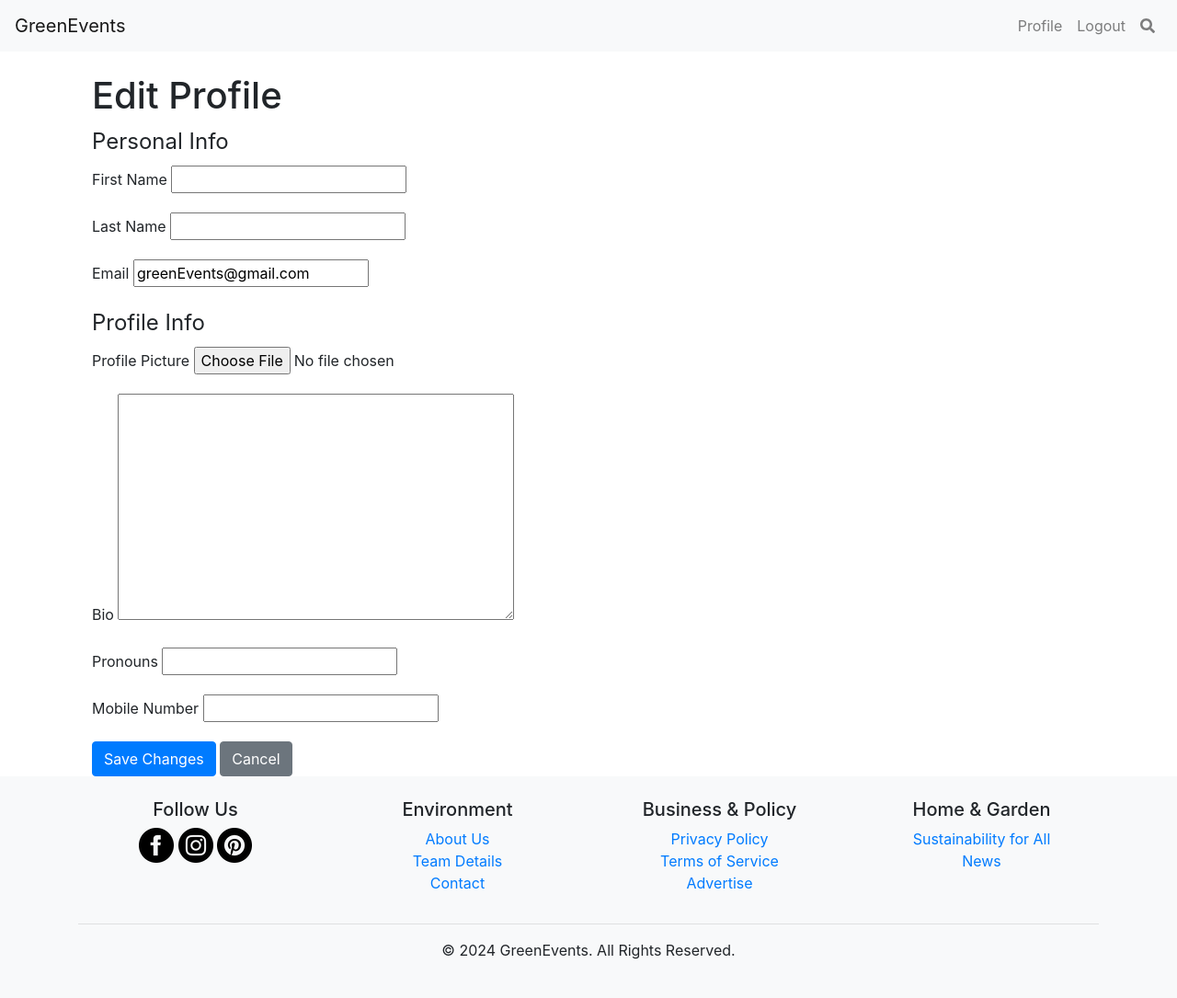
After one commit to SanjayKumarM84/COMP-8347_Green-Events, a Django app: page /profile/edit/ in a window 1280 px wide. The commit adds this page. Shown: the whole page at 92% size. Run offline with Django 5.2, Linux system fonts and the light colour scheme; a user stored in the database is signed in; data comes from the database, SQL or seed files in the repository; some libraries are stand-ins or nearby versions.

Commit message:
Added code changes for edit_profile.html and updated other code for making profile editing

```diff
--- a/djangoProject/myApp/models.py
+++ b/djangoProject/myApp/models.py
@@ -6,8 +6,8 @@ from django.contrib.auth.models import User
 class Profile(models.Model):
     user = models.OneToOneField(User, on_delete=models.CASCADE)
     profile_picture = models.ImageField(upload_to='profile_pictures/', blank=True, null=True)
-    bio = models.TextField(blank=True, null=True)
-    pronouns = models.CharField(max_length=100, blank=True, null=True)  # Add this line
+    bio = models.TextField(max_length=500, blank=True, null=True)
+    pronouns = models.CharField(max_length=100, blank=True, null=True)
     past_events = models.ManyToManyField('Event', related_name='attended_events', blank=True)
     upcoming_events = models.ManyToManyField('Event', related_name='upcoming_events', blank=True)
     mobile_no = models.CharField(max_length=15, blank=True, null=True)
--- /dev/null
+++ b/djangoProject/myApp/templates/edit_profile.html
@@ -0,0 +1,62 @@
+{% extends 'base.html' %}
+
+{% block content %}
+<div class="container mt-4">
+    <h1>Edit Profile</h1>
+    <form method="post" enctype="multipart/form-data">
+        {% csrf_token %}
+        <div id="profile-form">
+            <fieldset>
+                <legend>Personal Info</legend>
+                <div class="form-group">
+                    <label for="id_first_name">First Name</label>
+                    {{ user_form.first_name }}
+                    {{ user_form.first_name.errors }}
+                </div>
+
+                <div class="form-group">
+                    <label for="id_last_name">Last Name</label>
+                    {{ user_form.last_name }}
+                    {{ user_form.last_name.errors }}
+                </div>
+
+                <div class="form-group">
+                    <label for="id_email">Email</label>
+                    {{ user_form.email }}
+                    {{ user_form.email.errors }}
+                </div>
+            </fieldset>
+
+            <fieldset>
+                <legend>Profile Info</legend>
+                <div class="form-group">
+                    <label for="id_profile_picture">Profile Picture</label>
+                    {{ profile_form.profile_picture }}
+                    {{ profile_form.profile_picture.errors }}
+                </div>
+
+                <div class="form-group">
+                    <label for="id_bio">Bio</label>
+                    {{ profile_form.bio }}
+                    {{ profile_form.bio.errors }}
+                </div>
+
+                <div class="form-group">
+                    <label for="id_pronouns">Pronouns</label>
+                    {{ profile_form.pronouns }}
+                    {{ profile_form.pronouns.errors }}
+                </div>
+
+                <div class="form-group">
+                    <label for="id_mobile_no">Mobile Number</label>
+                    {{ profile_form.mobile_no }}
+                    {{ profile_form.mobile_no.errors }}
+                </div>
+            </fieldset>
+
+            <button type="submit" class="btn btn-primary">Save Changes</button>
+            <a href="{% url 'profile' %}" class="btn btn-secondary">Cancel</a>
+        </div>
+    </form>
+</div>
+{% endblock %}
--- a/djangoProject/myApp/urls.py
+++ b/djangoProject/myApp/urls.py
@@ -17,8 +17,5 @@ urlpatterns = [
     path('login/', views.user_login, name='login'),
     path('logout/', views.user_logout, name='logout'),
     path('profile/', views.profile, name='view_profile'),
-    path('profile/edit/', edit_profile, name='edit_profile'),
-    path('profile/', views.view_profile, name='profile'),
     path('profile/edit/', views.edit_profile, name='edit_profile'),
-    path('profile/', views.profile, name='profile')
 ]
--- a/djangoProject/myApp/views.py
+++ b/djangoProject/myApp/views.py
@@ -247,14 +247,21 @@ def view_profile(request):
 @login_required
 def edit_profile(request):
     if request.method == 'POST':
-        form = ProfileForm(request.POST, instance=request.user.profile)
-        if form.is_valid():
-            form.save()
+        user_form = UserForm(request.POST, instance=request.user)
+        profile_form = ProfileForm(request.POST, request.FILES, instance=request.user.profile)
+
+        if user_form.is_valid() and profile_form.is_valid():
+            user_form.save()
+            profile_form.save()
             messages.success(request, 'Your profile was successfully updated!')
             return redirect('profile')
         else:
             messages.error(request, 'Please correct the error below.')
     else:
-        form = ProfileForm(instance=request.user.profile)
+        user_form = UserForm(instance=request.user)
+        profile_form = ProfileForm(instance=request.user.profile)
 
-    return render(request, 'ed2it_profile.html', {'form': form})
+    return render(request, 'edit_profile.html', {
+        'user_form': user_form,
+        'profile_form': profile_form
+    })
```
Also changed, not shown: djangoProject/myApp/templates/profile.html (+16 -4 lines).
